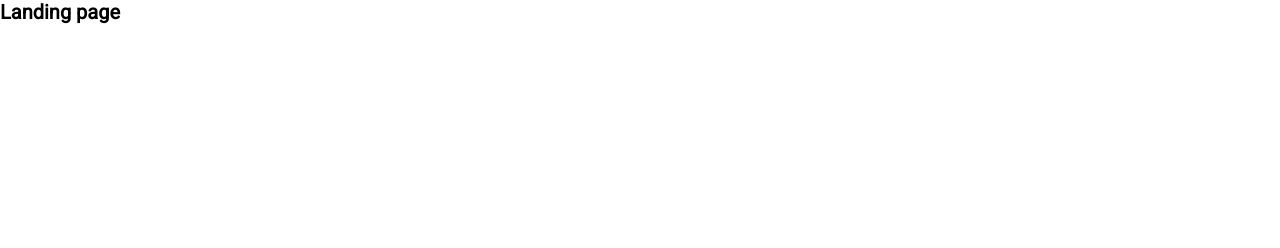
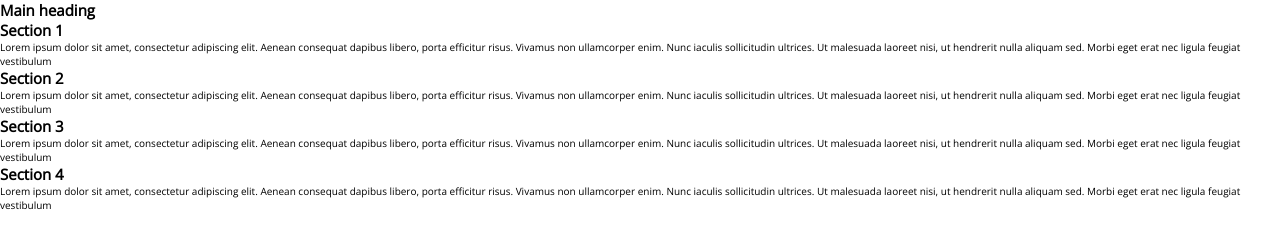
Before and after one commit to srijan-nayak/fancy-landing-page, a plain HTML site: page index.html in a window 1280 px wide. Drawn offline with nearby package versions, Linux system fonts and the light colour scheme.

Commit message:
feat: Create initial sections

```diff
--- a/css/styles.css
+++ b/css/styles.css
@@ -9,5 +9,5 @@ html {
 }
 
 body {
-  font-family: 'Roboto', sans-serif;
+  font-family: 'Open Sans', sans-serif;
 }
--- a/index.html
+++ b/index.html
@@ -7,11 +7,52 @@
   <title>Fancy Landing Page</title>
   <link rel="stylesheet" href="./css/styles.css">
   <link rel="preconnect" href="https://fonts.gstatic.com">
-  <link href="https://fonts.googleapis.com/css2?family=Roboto&display=swap" rel="stylesheet">
+  <link href="https://fonts.googleapis.com/css2?family=Open+Sans&family=Roboto+Slab:wght@700&display=swap"
+    rel="stylesheet">
 </head>
 
 <body>
-  <h1>Landing page</h1>
+  <section class="page-section" id="section-1" data-section-name="Section 1">
+    <div class="page-section__content">
+      <h1 id="main-heading">Main heading</h1>
+      <h2 class="page-section__heading">Section 1</h2>
+      <p class="page-section__description">
+        Lorem ipsum dolor sit amet, consectetur adipiscing elit. Aenean consequat dapibus libero, porta efficitur risus.
+        Vivamus non ullamcorper enim. Nunc iaculis sollicitudin ultrices. Ut malesuada laoreet nisi, ut hendrerit nulla
+        aliquam sed. Morbi eget erat nec ligula feugiat vestibulum
+      </p>
+    </div>
+  </section>
+  <section class="page-section" id="section-2" data-section-name="Section 2">
+    <div class="page-section__content">
+      <h2 class="page-section__heading">Section 2</h2>
+      <p class="page-section__description">
+        Lorem ipsum dolor sit amet, consectetur adipiscing elit. Aenean consequat dapibus libero, porta efficitur risus.
+        Vivamus non ullamcorper enim. Nunc iaculis sollicitudin ultrices. Ut malesuada laoreet nisi, ut hendrerit nulla
+        aliquam sed. Morbi eget erat nec ligula feugiat vestibulum
+      </p>
+    </div>
+  </section>
+  <section class="page-section" id="section-3" data-section-name="Section 3">
+    <div class="page-section__content">
+      <h2 class="page-section__heading">Section 3</h2>
+      <p class="page-section__description">
+        Lorem ipsum dolor sit amet, consectetur adipiscing elit. Aenean consequat dapibus libero, porta efficitur risus.
+        Vivamus non ullamcorper enim. Nunc iaculis sollicitudin ultrices. Ut malesuada laoreet nisi, ut hendrerit nulla
+        aliquam sed. Morbi eget erat nec ligula feugiat vestibulum
+      </p>
+    </div>
+  </section>
+  <section class="page-section" id="section-4" data-section-name="Section 4">
+    <div class="page-section__content">
+      <h2 class="page-section__heading">Section 4</h2>
+      <p class="page-section__description">
+        Lorem ipsum dolor sit amet, consectetur adipiscing elit. Aenean consequat dapibus libero, porta efficitur risus.
+        Vivamus non ullamcorper enim. Nunc iaculis sollicitudin ultrices. Ut malesuada laoreet nisi, ut hendrerit nulla
+        aliquam sed. Morbi eget erat nec ligula feugiat vestibulum
+      </p>
+    </div>
+  </section>
 
   <script src="./js/app.js"></script>
 </body>
```
